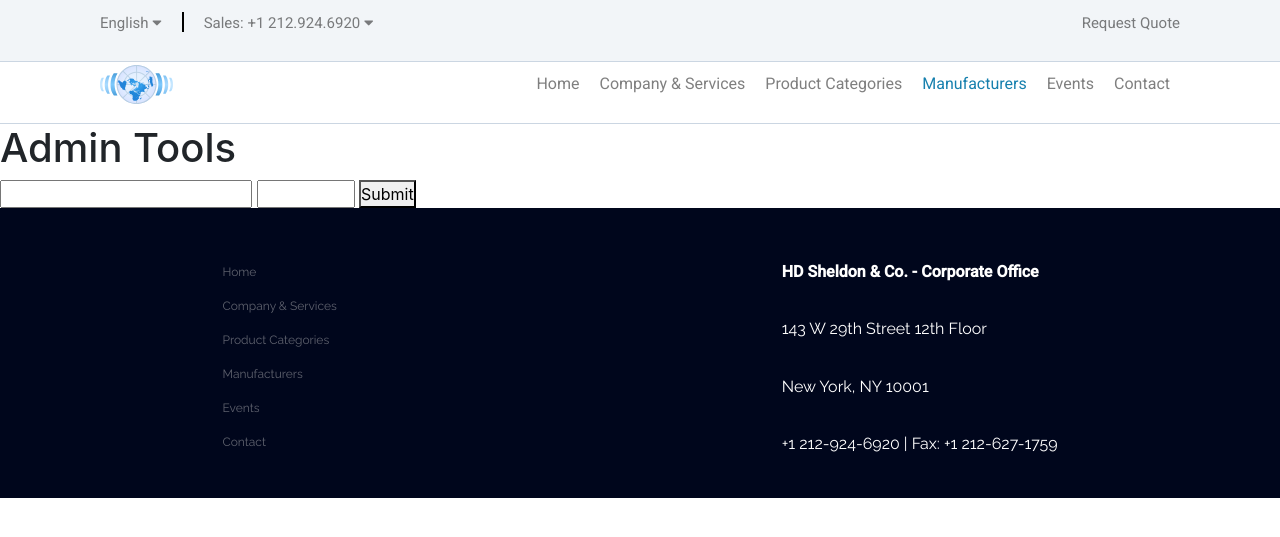
After one commit to mmetros/HDS, a Flask app: page /admin in a window 1280 px wide. The commit adds this page. Shown: the top 537 px of the page. Run offline with Flask 2, Linux system fonts and the light colour scheme; some libraries are stand-ins or nearby versions.

Commit message:
admin file

```diff
--- a/app.py
+++ b/app.py
@@ -14,5 +14,10 @@ def index():
 def manufacturers():
     return render_template('manufacturers.html')
 
+@app.route('/admin')
+def admin():
+    return render_template('admin.html')
+
+
 if __name__ == "__main__":
     app.run(port=5000, debug=True)
--- a/static/css/nav/main.css
+++ b/static/css/nav/main.css
@@ -182,6 +182,6 @@ font-family: 'Raleway', sans-serif;
   font-weight: 400;
 }
 
-#active{
+.active{
   color: #1780ae !important;
 }
--- /dev/null
+++ b/static/js/nav.js
@@ -0,0 +1,8 @@
+// access all six of the nav buttons
+var buttons = document.getElementById("siteNav").children
+
+for (var i = 0; i < buttons.length; i++) {
+  buttons[i].addEventListener("click", function() {
+    this.classList.add("active")
+  })
+}
--- /dev/null
+++ b/templates/admin.html
@@ -0,0 +1,20 @@
+{% extends "base.html" %}
+{% block content %}
+
+<div>
+  <h1>Admin Tools</h1>
+
+  <form>
+    <input type="text" name=>
+    <input type=text size=5 name=proglang>
+    <a href="#" id=process_input><button>Submit
+    </button></a>
+  </form>
+
+</div>
+
+<script type="text/javascript" src="../static/js/admin.js">
+
+</script>
+
+{% endblock %}
--- a/templates/base.html
+++ b/templates/base.html
@@ -4,9 +4,12 @@
     <meta charset="utf-8">
     <title></title>
     <meta name="viewport" content="width=device-width, initial-scale=1.0">
-
+    <!-- add Jquery -->
+    <script src="https://ajax.googleapis.com/ajax/libs/jquery/3.3.1/jquery.min.js"></script>
+    <!-- style sheets -->
     <link rel="stylesheet" type="text/css" href="../static/css/nav/main.css">
     <link rel="stylesheet" type="text/css" href="../static/css/footer/footer.css">
+    <link rel="stylesheet" type="text/css" href="https://stackpath.bootstrapcdn.com/bootstrap/4.1.3/css/bootstrap.min.css">
 
 <!-- Roboto for Headers & Raleway for paragraphs -->
     <link href="https://fonts.googleapis.com/css?family=Raleway" rel="stylesheet">
@@ -57,7 +60,7 @@
             <li><a href="{{url_for('index')}}">Home</a></li>
             <li><a href="#">Company & Services</a></li>
             <li><a href="#">Product Categories</a></li>
-            <li><a id="active" href="{{url_for('manufacturers')}}">Manufacturers</a></li>
+            <li><a class="active" href="{{url_for('manufacturers')}}">Manufacturers</a></li>
             <li><a href="#">Events</a></li>
             <li><a href="#">Contact</a></li>
           </div>
@@ -102,6 +105,8 @@
     </footer>
     <!-- Footer End -->
 
+    <script type="text/javascript" src="../static/js/nav.js"></script>
 
+    </script>
   </body>
 </html>
```
Also changed, not shown: create_tables.py (added).
